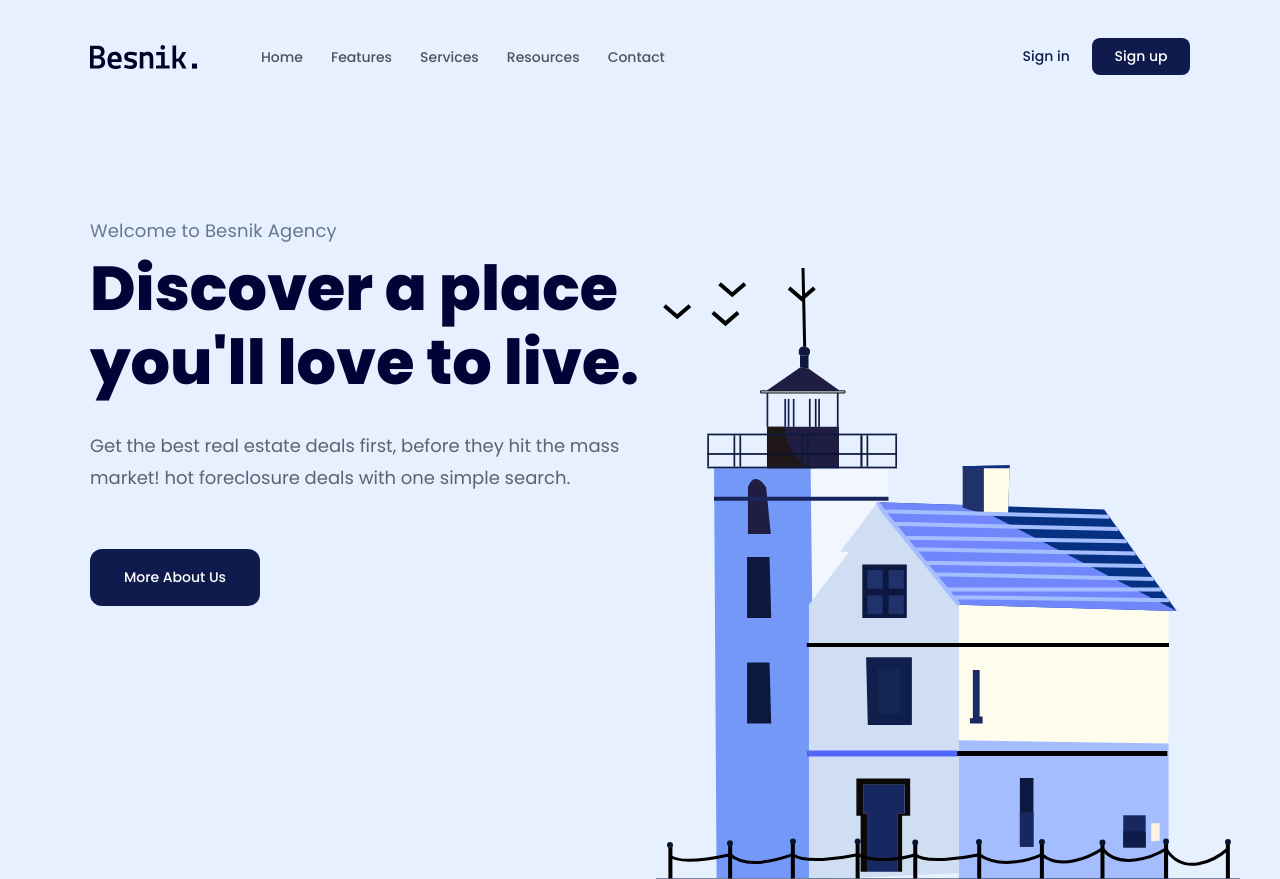
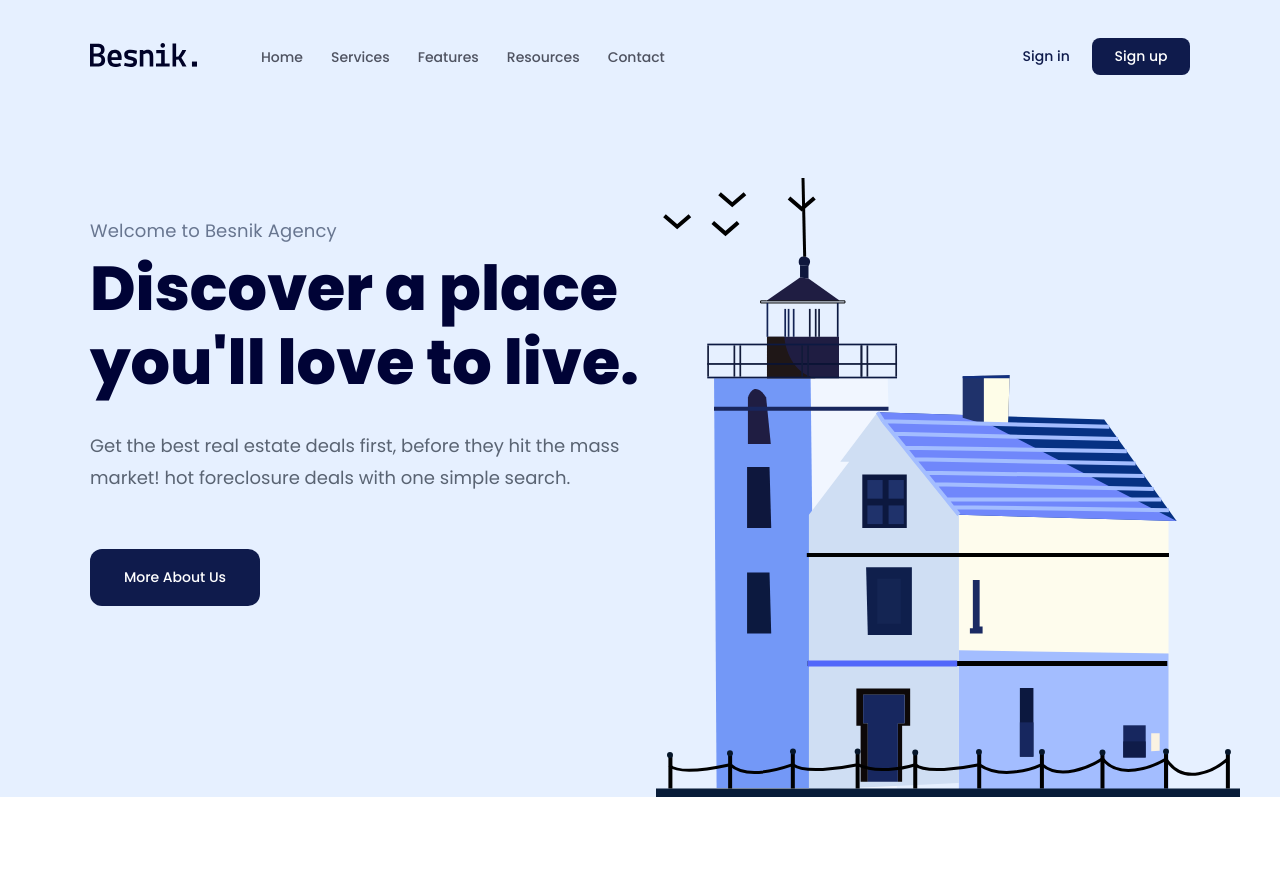
Before and after one commit to thanhha1210/f8-htmlcss-project01, a plain HTML site: page index.html in a window 1280 px wide. Shown: the top 879 px of the page. Drawn offline with Linux system fonts and the light colour scheme.

Commit message:
Add feature

```diff
--- a/assets/css/styles.css
+++ b/assets/css/styles.css
@@ -1,5 +1,9 @@
 * {
     box-sizing: border-box;
+}
+
+html, body {
+    scroll-behavior: smooth;
 }
 
 html {
@@ -68,7 +72,7 @@ a {
 .hero-wrap {
     position: relative;
     background:#E6F0FF;
-    height: 100vh;
+    height: calc(100vh - 90px);  /* 90px is for the stick fix-header*/
 }
 
 .navbar ul {
--- a/index.html
+++ b/index.html
@@ -18,22 +18,24 @@
 </head>
 <body>
     <!--main: same as div but have meaning. Put all the thing in main-->
-    <main>
+    <main id = "home">
         <!-- Header: same as div but have meaning as header. Here, creating mo neo -->
         <header class="fix-header">
             <div class="content">
                 <nav class="navbar">
 
                     <!-- Logo -->
-                    <img src="./assets/img/Logo.svg" alt="Besnik.">
+                    <a href="#">
+                        <img src="./assets/img/Logo.svg" alt="Besnik.">
+                    </a>
 
                     <!-- Navigation -->
                     <ul>
-                        <li><a href="#!">Home</a></li>
-                        <li><a href="#!">Features</a></li>
-                        <li><a href="#!">Services</a></li>
-                        <li><a href="#!">Resources</a></li>
-                        <li><a href="#!">Contact</a></li>
+                        <li><a href="#home">Home</a></li>
+                        <li><a href="#service">Services</a></li>
+                        <li><a href="#feature">Features</a></li>
+                        <li><a href="#resource">Resources</a></li>
+                        <li><a href="#contact">Contact</a></li>
                     </ul>
                     <!-- Action -->
                     <div class="actions">
@@ -91,7 +93,7 @@
         </div>
 
         <!-- Guides -->
-        <div class="guide">
+        <div class="guide" id = "service">
 
             <div class="content">
                 <h2 class="sub-title">How its works?</h2>
@@ -131,7 +133,7 @@
         </div>
 
        <!-- Feature -->
-       <div class="feature">
+       <div class="feature" id = "feature">
             <div class="content">
 
                 <header>
@@ -210,7 +212,7 @@
         </div>
 
         <!-- Stats -->
-        <div class="stats">
+        <div class="stats" id = "resource">
             <div class="content">
                 <div class="row">
                     <div class="img-block">
@@ -288,7 +290,7 @@
         </div>
 
         <!-- Subscription -->
-        <div class="subscription">
+        <div class="subscription" id = "contact">
             <div class="content">
                 <div class="body">
                     <div class="info">
```
